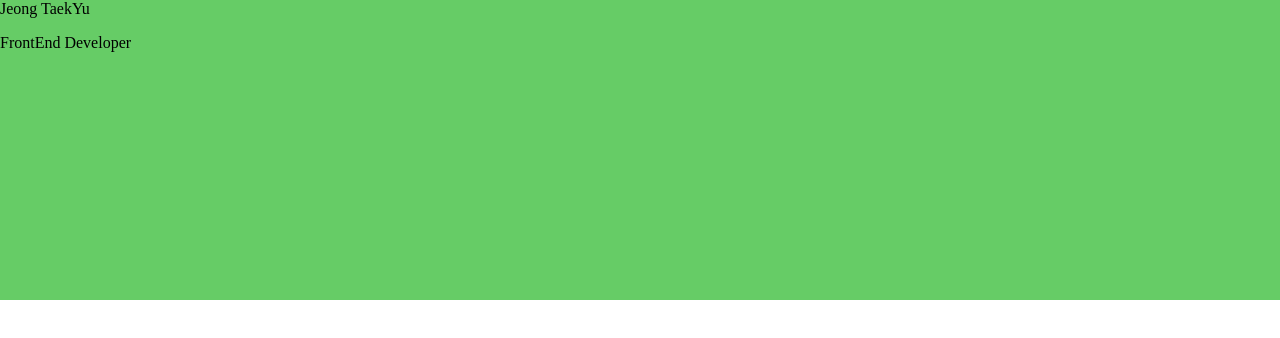
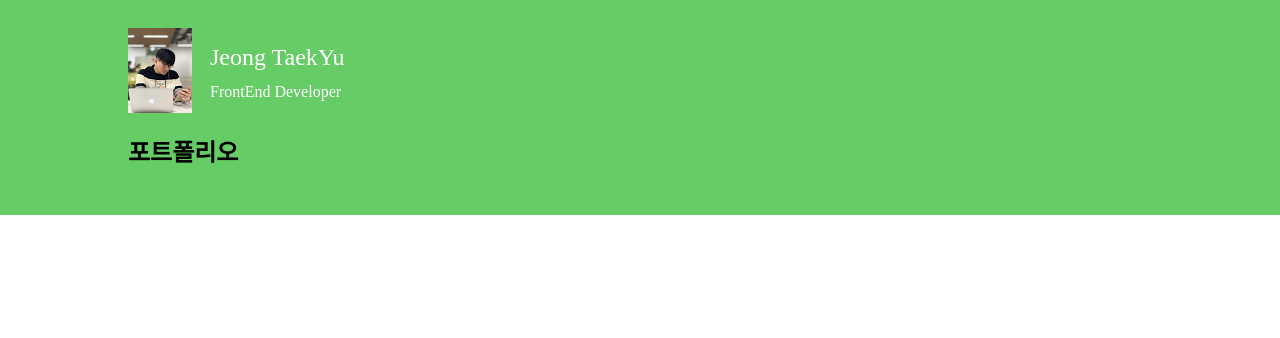
Before and after one commit to wdjty326/wdjty326.github.io, a React app: page / in a window 1280 px wide. Shown: the top 338 px of the page. Built offline with nearby package versions, Linux system fonts and the light colour scheme.

Commit message:
헤더 디자인 작업 진행
- 프로필 화면 구현
- 헤더 레이아웃 구성 작업

```diff
--- a/package.json
+++ b/package.json
@@ -30,7 +30,9 @@
     "file-loader": "^3.0.1",
     "html-webpack-plugin": "^3.2.0",
     "mini-css-extract-plugin": "^0.6.0",
+    "node-sass": "^4.12.0",
     "push-dir": "^0.4.1",
+    "sass-loader": "^7.1.0",
     "uglifyjs-webpack-plugin": "^2.1.2",
     "url-loader": "^1.1.2",
     "webpack": "^4.30.0",
@@ -38,6 +40,8 @@
     "webpack-dev-server": "^3.3.1"
   },
   "dependencies": {
+    "@fortawesome/fontawesome-svg-core": "^1.2.17",
+    "@fortawesome/react-fontawesome": "^0.1.4",
     "axios": "^0.18.0",
     "react": "^16.8.6",
     "react-dom": "^16.8.6",
--- a/src/contrainers/mainHeader/title.jsx
+++ b/src/contrainers/mainHeader/title.jsx
@@ -7,6 +7,7 @@ class MainHeaderTitle extends React.Component {
   render() {
     return (
       <div className="Title"> {/* 타이틀 */}
+        <h2>포트폴리오</h2>
       </div>
     );
   }
--- a/src/index.css
+++ b/src/index.css
@@ -3,3 +3,7 @@ html, body, #root {
   height: 100%;
   margin: 0;
 }
+
+p {
+  margin: 0.5em 0
+}
--- a/src/resources/mainHeader/styles/mainHeader.css
+++ b/src/resources/mainHeader/styles/mainHeader.css
@@ -1,15 +1,17 @@
 #MainHeader {
   position: relative;
-  display: block;
+  display: flex;
   width: 100%;
-  min-width: 1200px;
   height: 100%;
-  max-height: 300px;
+  max-height: 215px;
   background-color: #66cc66;
+  align-items: center;
 }
 
 #MainHeader > .Content {
   position: relative;
+  width: 100%;
+  max-width: 1024px;
   margin: 0 auto;
   left: 0;
   right: 0;
--- a/src/resources/mainHeader/styles/profile.css
+++ b/src/resources/mainHeader/styles/profile.css
@@ -1,7 +1,29 @@
-.Profile > Image {
+.Profile {
+  display: inline-flex;
+  align-items: center;
+}
+
+.Profile > div {
+  display: inline-block;
+}
+
+.Profile > .Image {
   width: 64px;
   height: 85px;
   background-image: url('../images/profile_x64.png');
   background-repeat: no-repeat;
   background-position: center center;
 }
+
+.Profile > .Text {
+  padding-left: 18px;
+  color: #ffffff;
+}
+
+.Profile > .Text > p:nth-child(1) {
+  font-size: 24px;
+}
+
+.Profile > .Text > p:nth-child(2) {
+  font-size: 16px;
+}
--- a/webpack.config.js
+++ b/webpack.config.js
@@ -47,7 +47,7 @@ module.exports = (env, options) => {
                         loader: 'file-loader',
                         options: {
                             name: '[name].[ext]',
-                            publicPath: './public'
+                            publicPath: './'
                         }
                     }
                 },
@@ -57,8 +57,9 @@ module.exports = (env, options) => {
                     use: {
                       loader: 'url-loader',
                       options: {
-                        name: '[name].[ext]?[hash]',
-                        publicPath: './public/',
+                        mimetype: 'image/png',
+                        name: '[name].[ext]',
+                        publicPath: './',
                         limit: 10000
                       }
                     }
```
Also changed, not shown: 1 other file (tests, documents, lock files or other folders).
